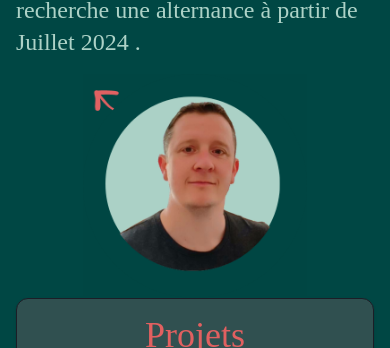
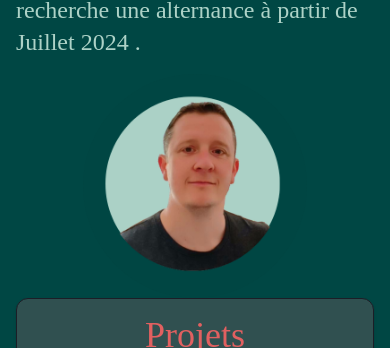
Before and after one commit to BastienVintras/portfolio, a Next.js app in the folder portfolio/: page / in a window 390 px wide. Shown: the part 675-1023 px from the top of the page. Built offline with nearby package versions, Linux system fonts and the light colour scheme; a web font is replaced by a local one.

Commit message:
changement responsive chef de code

```diff
--- a/portfolio/app/_components/hero.tsx
+++ b/portfolio/app/_components/hero.tsx
@@ -40,7 +40,7 @@ export const Hero = ( ) => {
             height={200}
           />
         </div>
-        <div className="absolute top-0 left-0 transform md:translate-x-64 md:translate-y-64 z-0">
+        <div className="absolute top-0 left-0 transform md:translate-x-64 md:translate-y-64 z-0 hidden md:block">
           <Image
             src="/chefdecode7.png"
             alt="chefdecode"
```
